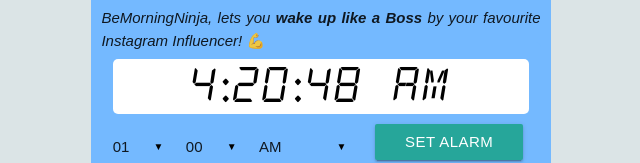
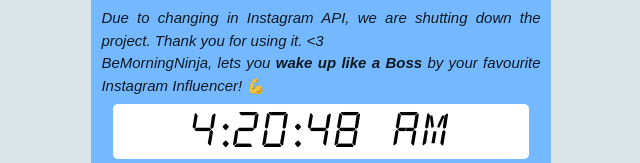
Before and after one commit to rishijash/BeMorningNinja, a plain HTML site: page index.html in a window 1280 px wide. Shown: the part 424-587 px from the top of the page, without its empty margins (319-959 px from the left). Drawn offline with nearby package versions, Linux system fonts and the light colour scheme; no server answers; a script that the page names is missing.

Commit message:
Message for Service Deprecation

```diff
--- a/index.html
+++ b/index.html
@@ -29,6 +29,7 @@
 					</div>
 				</div>
 				<div class="row" style="text-align: justify;" id="intro">
+					<i>Due to changing in Instagram API, we are shutting down the project. Thank you for using it. <3 </i><br/>
 					<i>BeMorningNinja, lets you <b>wake up like a Boss</b> by your favourite Instagram Influencer!</i> 💪
 				</div>
 				<div class="row" id="mobileOnly">
```
